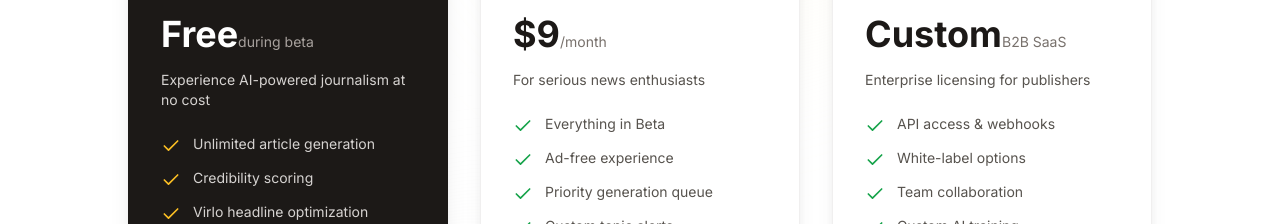
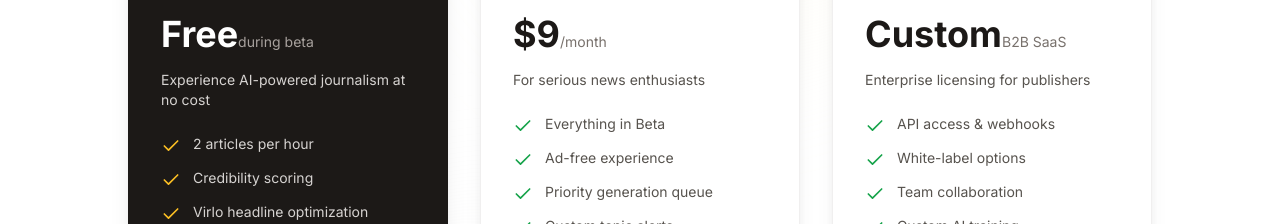
Before and after one commit to bchuazw/vibeathon-veritas-ai, a Next.js app in the folder web/: page / in a window 1280 px wide. Shown: the part 3080-3304 px from the top of the page. Built offline with nearby package versions, Linux system fonts and the light colour scheme; no server answers; a web font is replaced by a local one.

Commit message:
Update pricing text: Unlimited -> 2 articles per hour

```diff
--- a/web/components/BusinessModel.tsx
+++ b/web/components/BusinessModel.tsx
@@ -13,7 +13,7 @@ const plans = [
     period: "during beta",
     description: "Experience AI-powered journalism at no cost",
     features: [
-      "Unlimited article generation",
+      "2 articles per hour",
       "Credibility scoring",
       "Virlo headline optimization",
       "Basic analytics",
```
